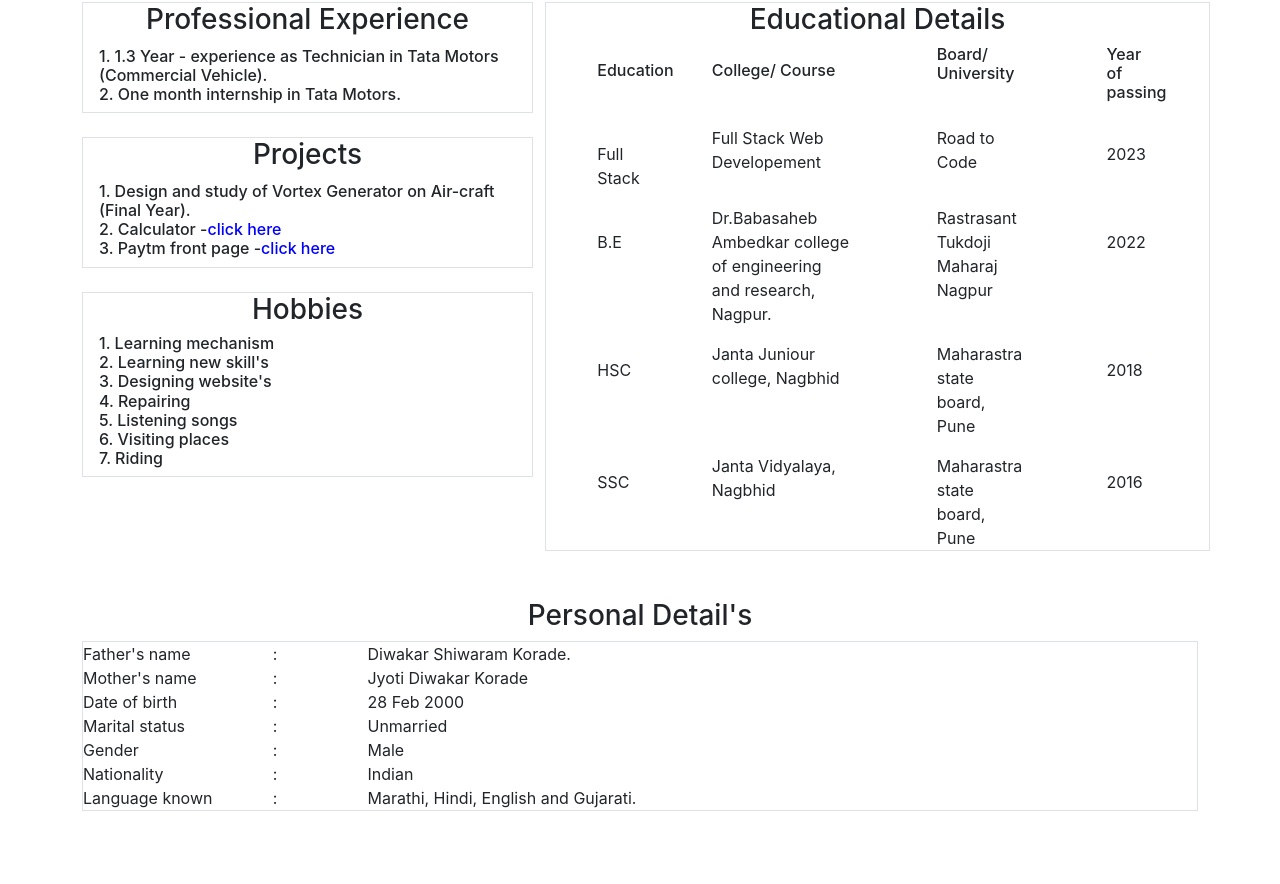
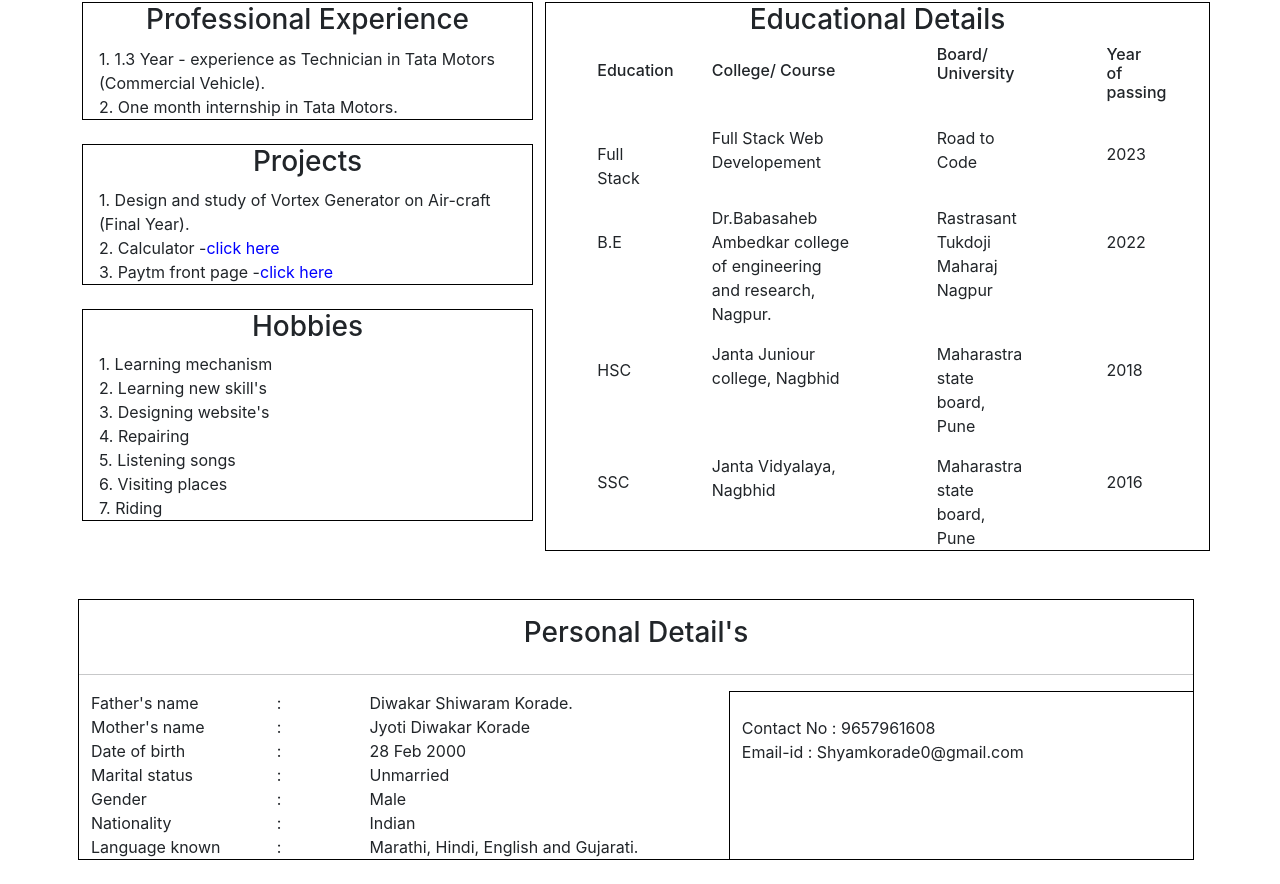
Before and after one commit to Mechboyshyam/portfolio, a React (Create React App) app: page / in a window 1280 px wide. Shown: the part 592-1476 px from the top of the page. Before the commit the page ends 1403 px from the top, so only its background shows below. Built offline with nearby package versions, Linux system fonts and the light colour scheme; the HTML template or start-up script is replaced by a standard one.

Commit message:
personal details edited

```diff
--- a/src/Home/Home.css
+++ b/src/Home/Home.css
@@ -58,3 +58,17 @@
 .edu-row{
     margin-left: -20px;
 }
+
+.borderr{
+    border: 1px solid black;
+}
+
+.borderrr{
+    border-left: 1px solid black;
+    border-top: 1px solid black;
+}
+
+.personal-border{
+    border-top: 1px solid black;
+
+}
--- a/src/Home/Home.js
+++ b/src/Home/Home.js
@@ -11,12 +11,12 @@ function Home() {
     window.location.href = "https://mechboyshyam-task-2-paytm.netlify.app/";
   }
 
-  //   function phone(){
-  //       window.location.href="tel:9657961608"
-  //   }
-  //   function email(){
-  //     window.location.href="mailto:shyamkorade0@gmail.com"
-  // }
+    function phone(){
+        window.location.href="tel:9657961608"
+    }
+    function email(){
+      window.location.href="mailto:shyamkorade0@gmail.com"
+  }
 
   return (
     <div>
@@ -49,11 +49,11 @@ function Home() {
         <div className="row">
           <div className="col-5">
             {/* experience div */}
-            <div className="experience border mt-5">
+            <div className="experience borderr mt-5">
               <div className="topic text-center h3">
                 Professional Experience
               </div>
-              <div className="h6 ms-3">
+              <div className=" ms-3">
                 1. 1.3 Year - experience as Technician in Tata Motors
                 (Commercial Vehicle). <br />
                 2. One month internship in Tata Motors.
@@ -63,9 +63,9 @@ function Home() {
             {/* experience div ends here*/}
 
             {/* project  */}
-            <div className="projects border mt-4">
+            <div className="projects borderr mt-4">
               <div className="topic text-center h3">Projects</div>
-              <div className="h6 ms-3">
+              <div className=" ms-3">
                 1. Design and study of Vortex Generator on Air-craft (Final
                 Year). <br />
                 2. Calculator -
@@ -83,9 +83,9 @@ function Home() {
             {/* project ends here */}
 
             {/* hobbies */}
-            <div className="hobbies border mt-4">
+            <div className="hobbies borderr mt-4">
               <div className="h3 text-center">Hobbies</div>
-              <div className="h6 ms-3">
+              <div className=" ms-3">
                 1. Learning mechanism <br />
                 2. Learning new skill's <br />
                 3. Designing website's <br />
@@ -99,7 +99,7 @@ function Home() {
           </div>
           {/* <div className="col-1"></div> */}
           {/* education details  */}
-          <div className="col-7 mt-5 border">
+          <div className="col-7 mt-5 borderr">
             <h3 className="text-center">Educational Details</h3>
             <div className="row d-flex flex-box-education">
               <div className="col-1 mt-3 edu-row h6">Education</div>
@@ -142,10 +142,11 @@ function Home() {
           {/* end of education detail */}
 
           {/* personal <details></details> */}
-          <div className="mt-5">
-            <h3 className="text-center">Personal Detail's</h3>
-            <div className="border">
-              <div className="d-flex row">
+          <div className="mt-5 row">
+            <div className="ms-2 mb-4 borderr">
+              <div className="d-flex  row">
+            <h3 className="text-center mb-4 mt-3">Personal Detail's</h3>
+                <hr />
                 <div className="col-2">
                   <div>Father's name</div>
                   <div>Mother's name</div>
@@ -173,6 +174,14 @@ function Home() {
                   <div> Indian </div>
                   <div>Marathi, Hindi, English and Gujarati.</div>
                 </div>
+                <div className="col-5 borderrr"> <br />
+                  <div>Contact No : <span onClick={phone}>9657961608</span> </div>
+                  <div>Email-id : <span onClick={email}>Shyamkorade0@gmail.com</span></div>
+                  <div></div>
+                  <div></div>
+                  <div></div>
+                  <div></div>
+                </div>
               </div>
             </div>
           </div>
```
